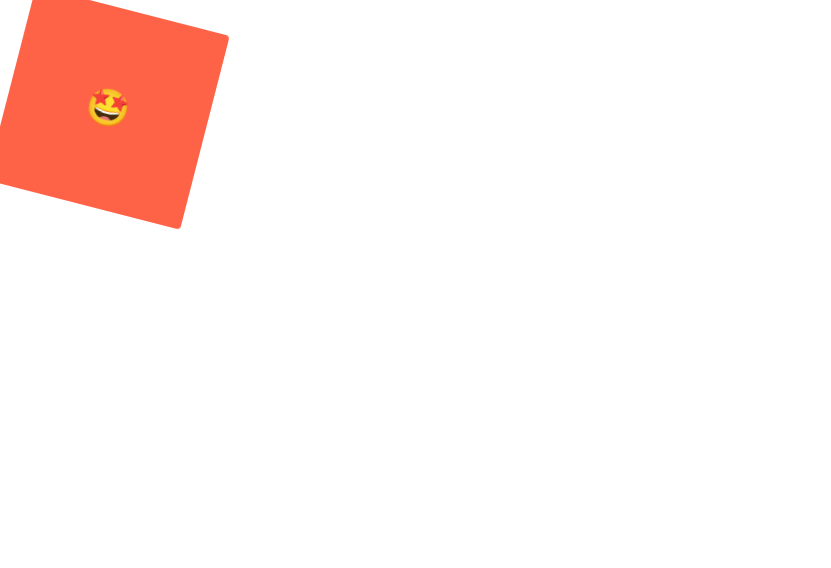
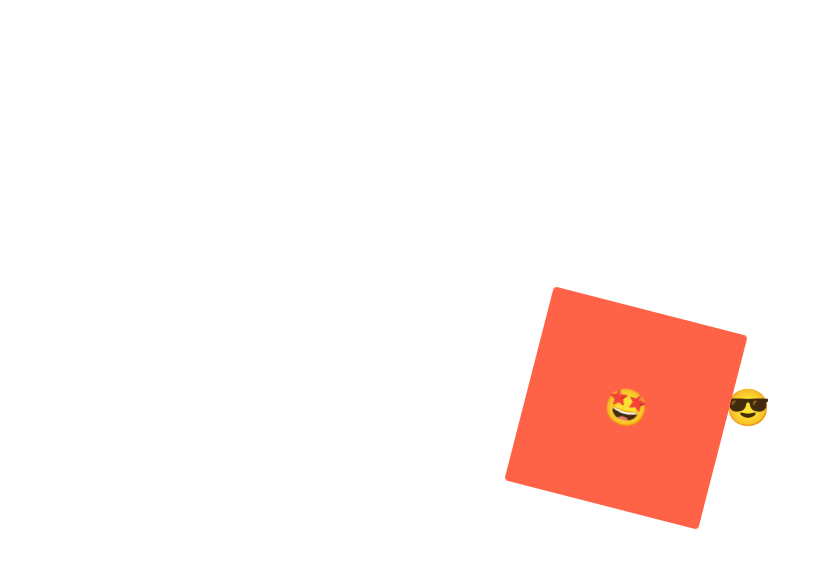
Before and after one commit to prgrmr-l/nomad-coders_react-masterclass, a React (Create React App) app: page / in a window 1280 px wide. Shown: the top 568 px of the page, without its empty margins (0-831 px from the left). Built offline with nearby package versions, Linux system fonts and the light colour scheme.

Commit message:
pseudoLikeCssLayout

```diff
--- a/src/App.js
+++ b/src/App.js
@@ -2,6 +2,10 @@
 
 const Wrapper = styled.div`
   display: flex;
+  height: 100vh;
+  width: 100vw;
+  justify-content: center;
+  align-items: center;
 `;
 
 const rotationAnimation = keyframes`
@@ -17,6 +21,11 @@
   border-radius:0px;
 }
 `;
+
+const Emoji = styled.span`
+  font-size: 36px;
+`;
+
 const Box = styled.div`
   height: 200px;
   width: 200px;
@@ -25,14 +34,8 @@
   justify-content: center;
   align-items: center;
   animation: ${rotationAnimation} 1s linear infinite;
-  span {
-    font-size: 36px;
-    &:hover {
-      font-size: 100px;
-      &:active {
-        opacity: 0;
-      }
-    }
+  ${Emoji}:hover {
+    font-size: 100px;
   }
 `;
 
@@ -40,8 +43,9 @@
   return (
     <Wrapper>
       <Box>
-        <span>🤩</span>
+        <Emoji>🤩</Emoji>
       </Box>
+      <Emoji>😎</Emoji>
     </Wrapper>
   );
 }
```
